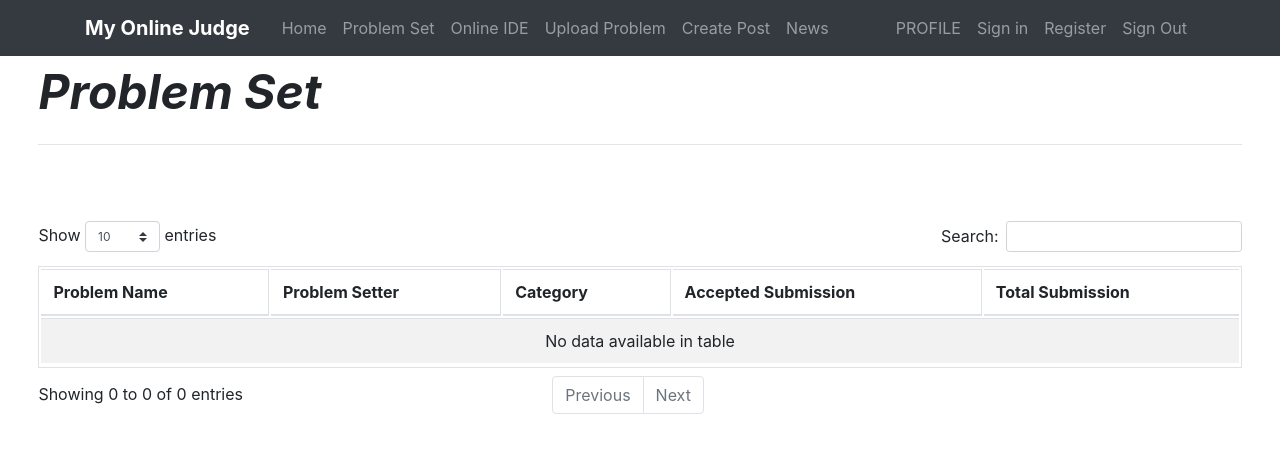
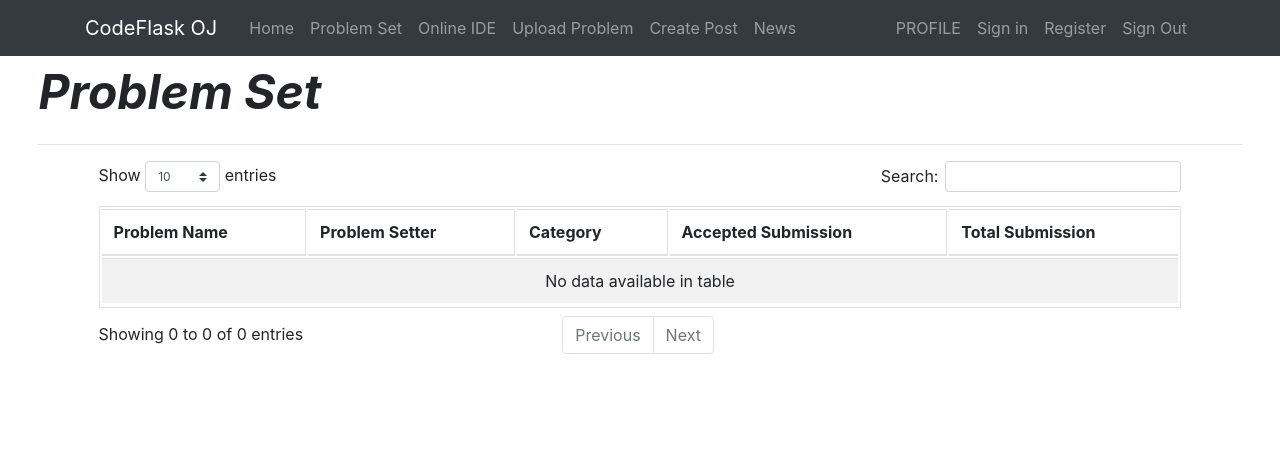
Before and after one commit to deathstroke44/purpleoj, a Flask app: page /about in a window 1280 px wide. Shown: the top 453 px of the page. Run offline with Flask 2, Linux system fonts and the light colour scheme; the visitor is signed in with stand-in values (Sample User, id 1); data that the repository does not hold is empty; parts of the project's set-up code (start-up, migrations or seed data) failed here and were passed over; some libraries are stand-ins or nearby versions.

Commit message:
Some Small Change

```diff
--- a/templates/home.html
+++ b/templates/home.html
@@ -27,13 +27,12 @@
 
         margin: 16px;
         padding: 2px;
-        box-shadow: 10px 10px;
 
     }
     #hh
     {
         padding: 2px;
-        background-color: #00ffff;
+        background-color: #ffeeef;
         margin: 8px;
         box-shadow: 5px 5px;
     }
@@ -48,7 +47,6 @@
 {%  include 'layout.html' %}
 <div>
 
-        <p><font size="12" id="logo"> <b><i>News Feed</i></b></font></p>
 <div id="lt">
 
 
--- a/templates/layout.html
+++ b/templates/layout.html
@@ -8,13 +8,22 @@
     <meta name="description" content="">
     <meta name="author" content="">
 
-    <title>Portfolio Item - Start Bootstrap Template</title>
+    <title>CodeFlask OJ</title>
 
     <!-- Bootstrap core CSS -->
     <link href="/static/vendor/bootstrap/css/bootstrap.min.css" rel="stylesheet">
 
     <!-- Custom styles for this template -->
     <link href="/static/css/portfolio-item.css" rel="stylesheet">
+      <style>
+          #ef
+          {
+              text-blink: ;
+              text-effect: emboss;
+              animation: CodeFlask OJ
+          }
+
+      </style>
 
   </head>
 
@@ -24,7 +33,7 @@
     <header class="site-header">
     <nav class="navbar navbar-expand-lg navbar-dark bg-dark fixed-top">
       <div class="container">
-        <a class="navbar-brand mr-4" href="#"><b>My Online Judge</b></a>
+        <a class="navbar-brand mr-4" href="#" id="ef">CodeFlask OJ</a>
 
         <div id="navbarResponsive">
           <ul class="navbar-nav ml-auto">
--- a/templates/layout_2.html
+++ b/templates/layout_2.html
@@ -13,16 +13,16 @@
     <link rel="stylesheet" href="https://maxcdn.bootstrapcdn.com/bootstrap/3.3.7/css/bootstrap.min.css">
 
     {% if title %}
-        <title>Flask Blog - {{ title }}</title>
+        <title>CodeFlask OJ</title>
     {% else %}
-        <title>Flask Blog</title>
+        <title>Codeflask OJ</title>
     {% endif %}
 </head>
 <body>
     <header class="site-header">
       <nav class="navbar navbar-expand-lg navbar-dark bg-dark fixed-top">
         <div class="container">
-          <a class="navbar-brand mr-4" href="/">My Online Judge</a>
+          <a class="navbar-brand mr-4" href="/">CodeFlask OJ</a>
           <button class="navbar-toggler" type="button" data-toggle="collapse" data-target="#navbarToggle" aria-controls="navbarToggle" aria-expanded="false" aria-label="Toggle navigation">
             <span class="navbar-toggler-icon"></span>
           </button>
--- a/templates/problem_list.html
+++ b/templates/problem_list.html
@@ -10,8 +10,8 @@
     <style>
     .my
     {
-        padding-top: 5%;
-
+        margin-left: 5%;
+        margin-right: 5%;
     }
     #lol
     {
```
